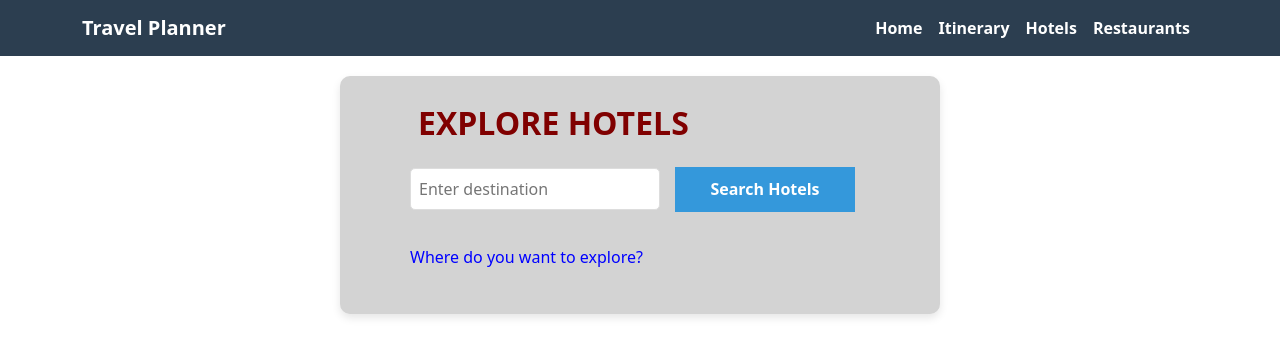
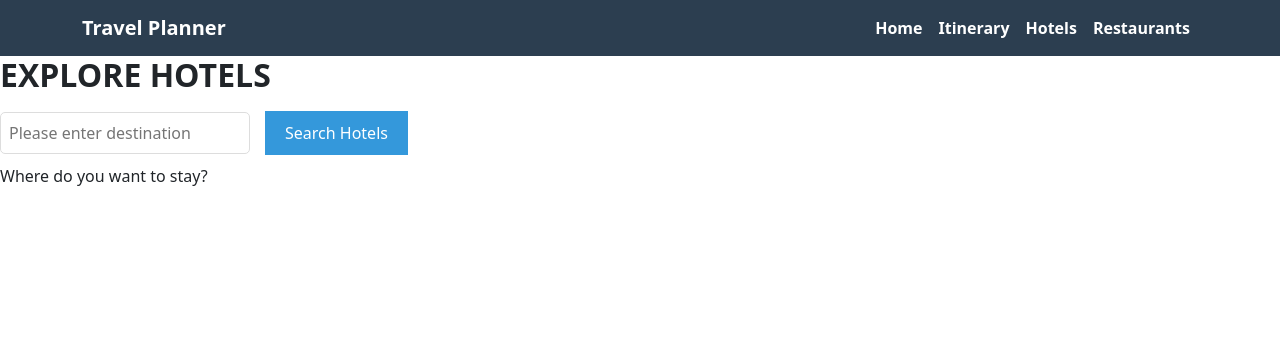
Before and after one commit to Srivashinie/Travel-Planner, a React (Create React App) app in the folder client/: page /hotels in a window 1280 px wide. Shown: the top 356 px of the page. Built offline with nearby package versions, Linux system fonts and the light colour scheme.

Commit message:
Added following to this commit
 1. Added card layput for hotels.
 2. Imported style.css.
 3. Added redirection to book Hotels.

```diff
--- a/client/src/pages/Hotels.js
+++ b/client/src/pages/Hotels.js
@@ -1,4 +1,5 @@
 import React, { useState } from "react";
+import "../style.css";
 
 const Hotels = () => {
   const [hotels, setHotels] = useState([]); // State to hold hotel list
@@ -33,87 +34,76 @@ const Hotels = () => {
   };
 
   return (
-    <div
-      style={{
-        minHeight: "10vh",
-        color: "blue",
-        padding: "20px",
-        display: "flex",
-        justifyContent: "center",
-        alignItems: "center",
-      }}
-    >
-      <div
-        className="container"
-        style={{
-          maxWidth: "600px",
-          backgroundColor: "lightgray",
-          padding: "20px",
-          borderRadius: "10px",
-          boxShadow: "0px 4px 8px rgba(0, 0, 0, 0.1)",
-          justifyContent: "center",
-          alignItems: "center",
-          display: "flex",
-        }}
-      >
-        <div>
-          <h2 style={{ color: "maroon", padding: "8px" }}>
+    <div className="hotels-container">
+      <div className="form-box">
+        <h2>
           <strong>EXPLORE HOTELS</strong>
         </h2>
+        <div className="search-box">
           <input
             type="text"
             id="destination"
-            placeholder="Enter destination"
+            placeholder="Please enter destination"
             value={destination}
             onChange={(e) => setDestination(e.target.value)} // Update destination state
             style={{
               marginRight: "15px",
               padding: "8px",
               width: "250px",
-            }} // Adds space & padding and width
+            }}
           />
-          <button
-            onClick={searchHotels}
-            style={{
-              marginRight: "15px",
-              padding: "5px",
-              width: "180px",
-              height: "45px",
-              backgroundcolor: "white",
-            }}
-          >
-            <strong>Search Hotels</strong>
-          </button>
+          <button onClick={searchHotels}>Search Hotels</button>
+        </div>
+        <p>Where do you want to stay?</p>
+      </div>
 
-          {/* Display hotels */}
-          <div id="hotels-list">
+      {/* Display hotels in card layout */}
+      <div className="hotels-list">
         {loading ? (
-              <p style={{ margin: "20px 0", padding: "5px 0" }}>
-                Where do you want to explore?
-              </p>
+          <p></p>
         ) : hotels.length === 0 ? (
           <p>No hotels found</p>
         ) : (
-              <ul>
-                {hotels.map((hotel, index) => (
-                  <li key={index} style={{ marginBottom: "15px" }}>
-                    <strong style={{ marginBottom: "15px", color: "red" }}>
-                      {hotel.name}
-                    </strong>
-                    <div>
+          hotels.map((hotel, index) => (
+            <div
+              key={index}
+              style={{ marginBottom: "15px" }}
+              className="hotel-card"
+            >
+              <img
+                src={
+                  hotel.images[0].thumbnail ||
+                  hotel.images[1].thumbnail ||
+                  hotel.images[2].thumbnail ||
+                  hotel.images[3].thumbnail
+                }
+                alt="Hotel"
+                className="hotel-image"
+              />
+              <div className="card-content">
+                <h3>
+                  <strong>{hotel.name}</strong>
+                </h3>
+                <p>
                   <strong>{"Price "}</strong>
                   {hotel.total_rate.lowest || "Price not available"}{" "}
-                    </div>
-                    <div>
+                </p>
+                <p>
                   <strong>{"Ratings "}</strong>{" "}
                   {hotel.overall_rating || "Ratings not available"}
-                    </div>
-                  </li>
-                ))}
-              </ul>
-            )}
+                </p>
+                <a
+                  href={hotel.link}
+                  target="_blank"
+                  rel="noopener noreferrer"
+                  className="hotel-link"
+                >
+                  Book Now
+                </a>
               </div>
             </div>
+          ))
+        )}
       </div>
     </div>
   );
```
Lines whose indentation alone changed are shown as unchanged.
